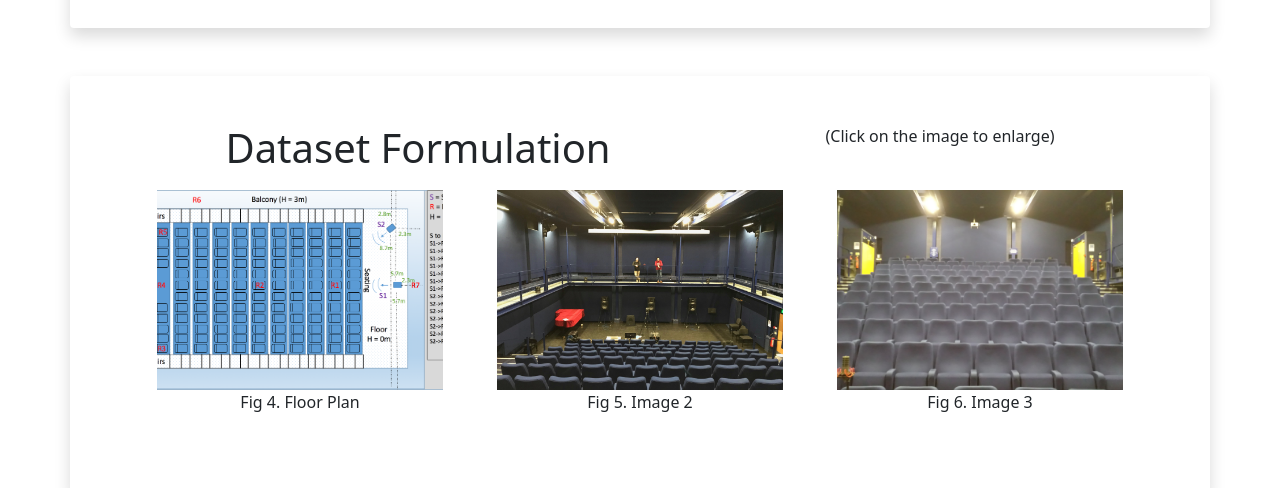
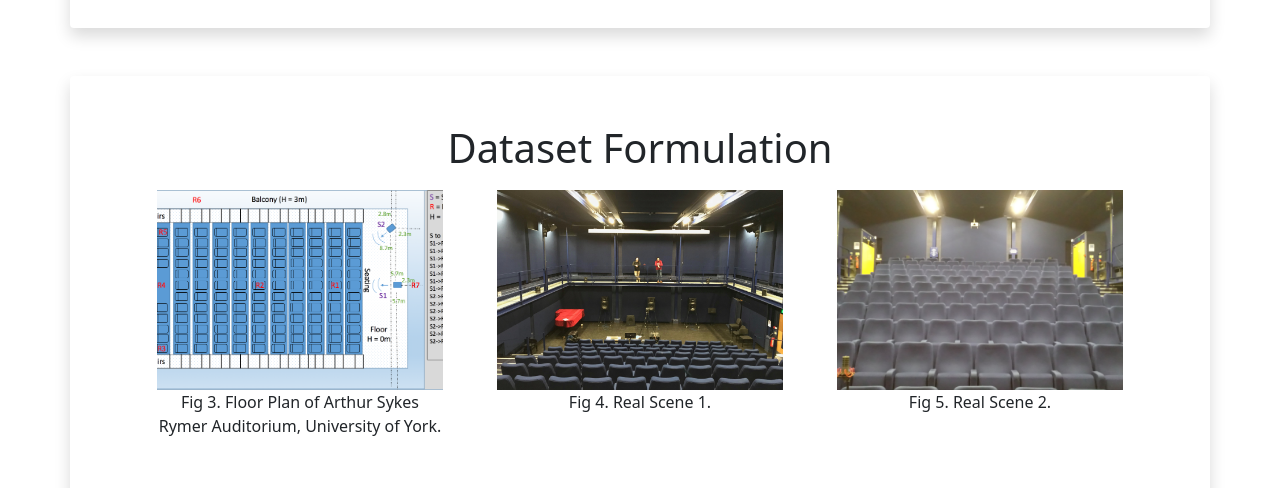
Before and after one commit to Logicino/SeparatingSameInstrumentsInStringQuartet, a plain HTML site: page index.html in a window 1280 px wide. Shown: the part 1100-1588 px from the top of the page. Drawn offline with nearby package versions, Linux system fonts and the light colour scheme.

Commit message:
Update index.html

```diff
--- a/index.html
+++ b/index.html
@@ -226,22 +226,19 @@
     <div class="container pt-5 mt-5 shadow p-5 mb-5 bg-white rounded">
         <div class="style3">
             <a name="image-gallery"><h1>Dataset Formulation</h1></a>
-            <p>
-                (Click on the image to enlarge)
-            </p>
             <div class="container" style="display: flex; flex-wrap: wrap; justify-content: space-around;">
                 <!-- 重复以下div来展示更多图片 -->
                 <div class="image" style="flex-basis: 30%; padding: 10px;">
                     <img src="dataformulation/floor_plan.png" alt="Floor Plan" onclick="showModal(this)" style="width: 100%; height: 200px; object-fit: cover;">
-                    <figcaption>Fig 4. Floor Plan</figcaption>
+                    <figcaption>Fig 3. Floor Plan of Arthur Sykes Rymer Auditorium, University of York.</figcaption>
                 </div>
                 <div class="image" style="flex-basis: 30%; padding: 10px;">
                     <img src="dataformulation/28876197_1721973911203219_706040821_o.jpg" alt="Image 2" onclick="showModal(this)" style="width: 100%; height: 200px; object-fit: cover;">
-                    <figcaption>Fig 5. Image 2</figcaption>
+                    <figcaption>Fig 4. Real Scene 1.</figcaption>
                 </div>
                 <div class="image" style="flex-basis: 30%; padding: 10px;">
                     <img src="dataformulation/28879946_1726547144077423_185865170_o.jpg" alt="Image 3" onclick="showModal(this)" style="width: 100%; height: 200px; object-fit: cover;">
-                    <figcaption>Fig 6. Image 3</figcaption>
+                    <figcaption>Fig 5. Real Scene 2.</figcaption>
                 </div>
                 <!-- 更多图片 -->
             </div>
```
